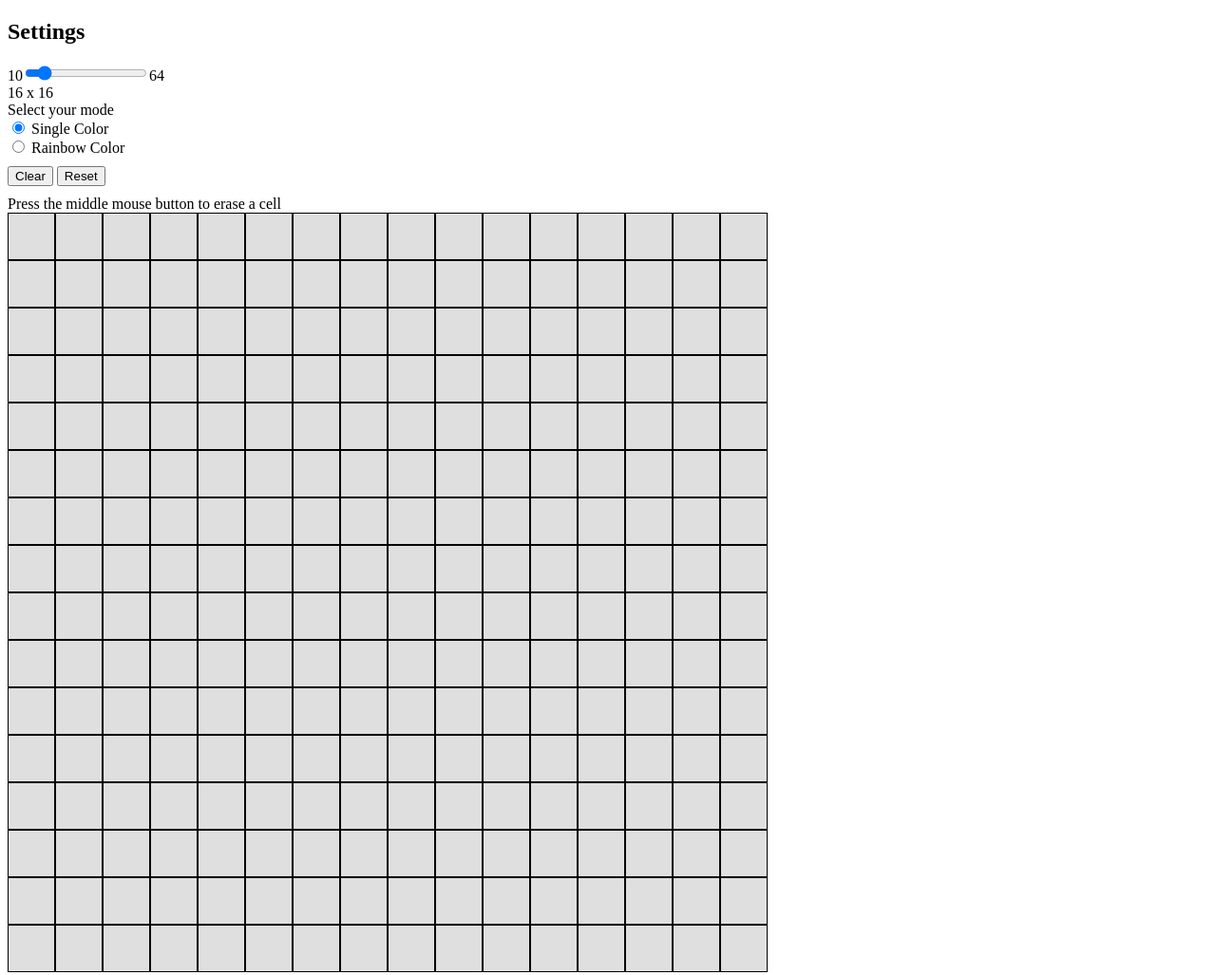
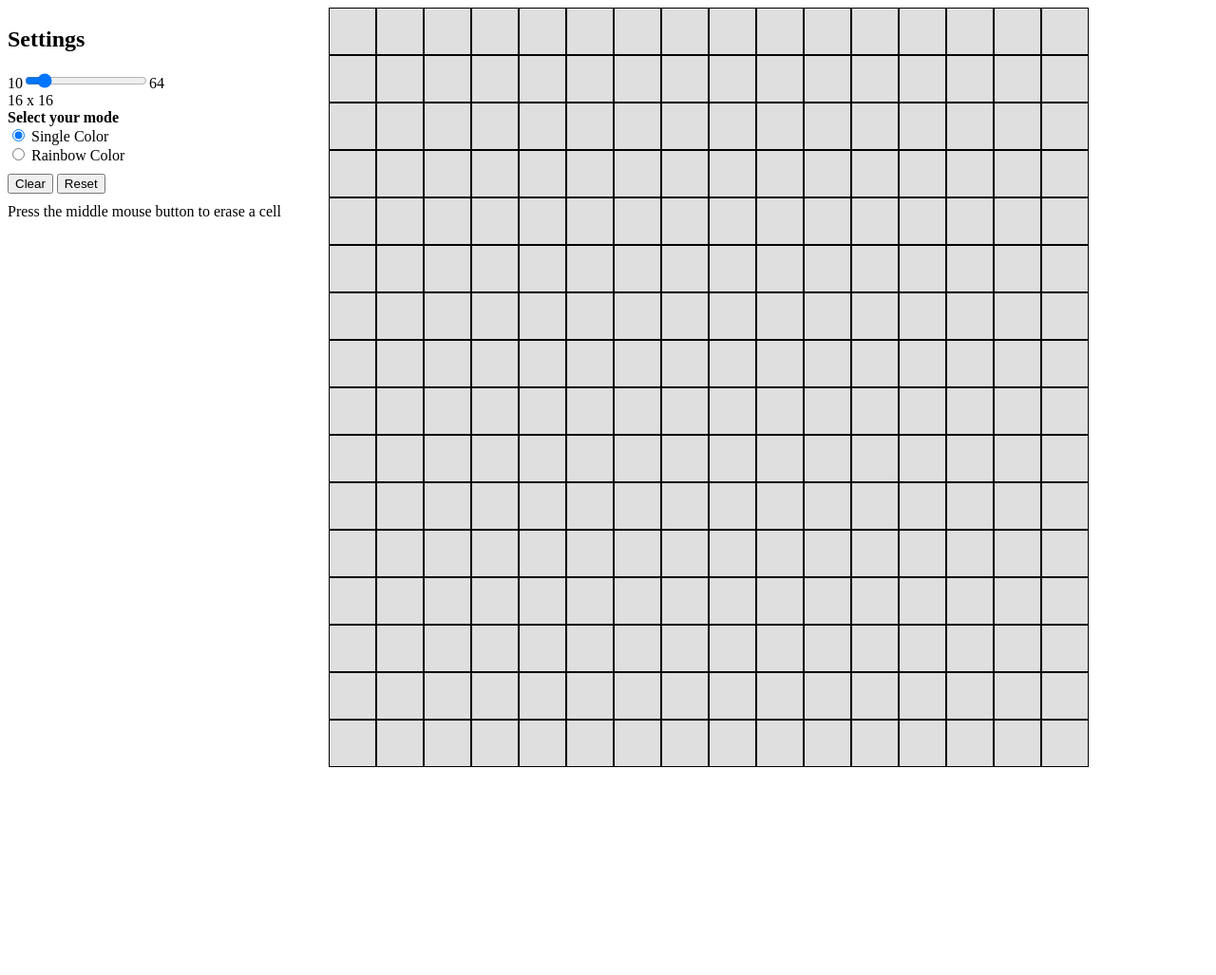
Before and after one commit to genevievedufour/etch-a-sketch, a plain HTML site: page index.html in a window 1280 px wide. Shown: the whole page at 95% size. After the commit the page ends 816 px from the top, so only its background shows below. Drawn offline with Linux system fonts and the light colour scheme.

Commit message:
Fixe typo and change display

```diff
--- a/index.html
+++ b/index.html
@@ -14,7 +14,7 @@
                 <div id="grid-size-label"></div>
             </div>
             <div>
-                <div>Select your mode</div>
+                <div class="select-mode-label">Select your mode</div>
                 <input type="radio" id="singleColor" name="color_mode" value="SingleColor" checked>
                 <label for="singleColor">Single Color</label><br>
                 <input type="radio" id="rainbowColor" name="color_mode" value="RainbowColor">
@@ -22,8 +22,8 @@
             </div>
             <button id="clear-button">Clear</button>
             <button id="reset-button">Reset</button>
+            <div>Press the middle mouse button to erase a cell</div>
         </div>
-        <div>Press the middle mouse button to erase a cell</div>
         <div class="grid-container"></div>
     </body>
 </html>
--- a/styles.css
+++ b/styles.css
@@ -1,6 +1,15 @@
 :root{
     --gridSize: 16;
     --selectedCellColor: rgb(10, 70, 110);
+}
+
+body{
+    display: flex;
+    gap: 50px;
+}
+
+.settings{
+    width: auto;
 }
 
 .grid-container{
@@ -9,6 +18,7 @@
     display: grid;
     grid-template-columns: repeat(var(--gridSize), auto);
     grid-template-rows: repeat(var(--gridSize)16, auto);
+
 }
 
 .cell{
@@ -24,3 +34,7 @@
 #reset-button{
     margin: 10px 0px;
 }
+
+.select-mode-label{
+    font-weight: 700;
+}
```
